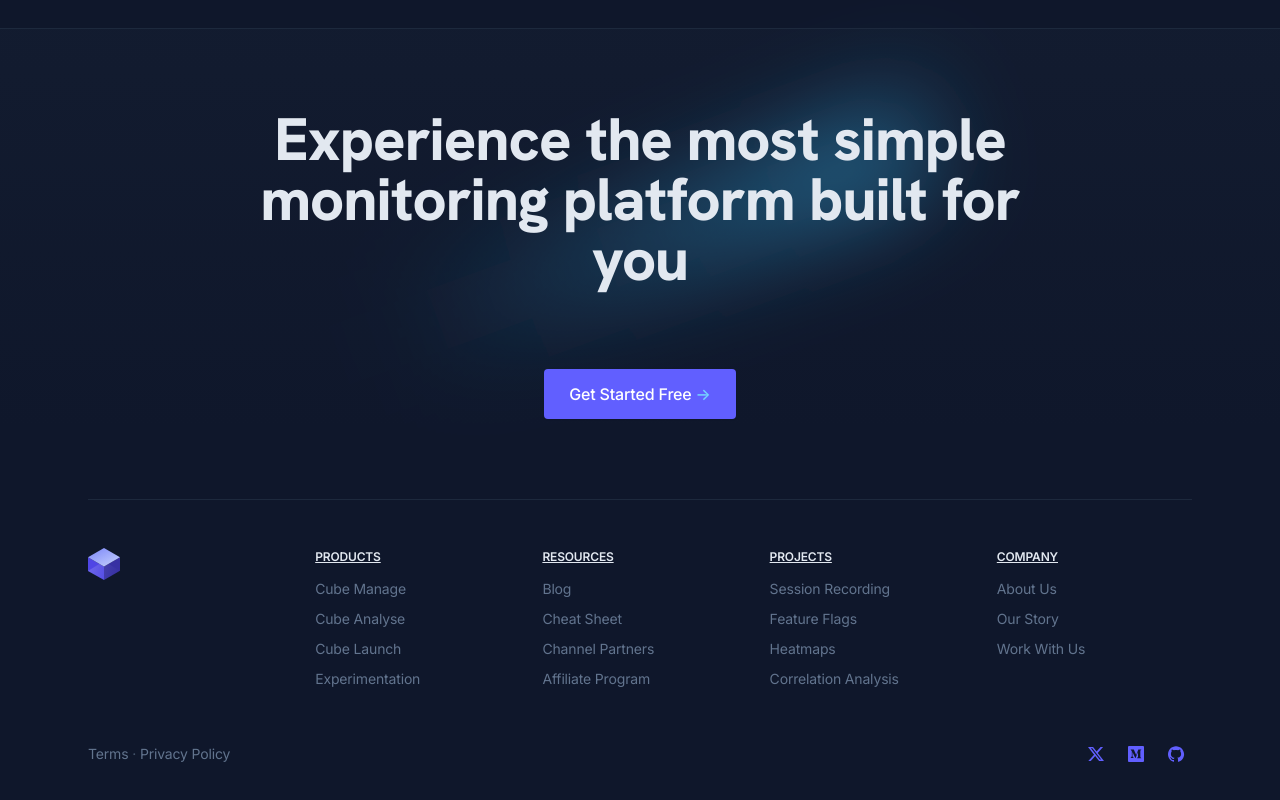
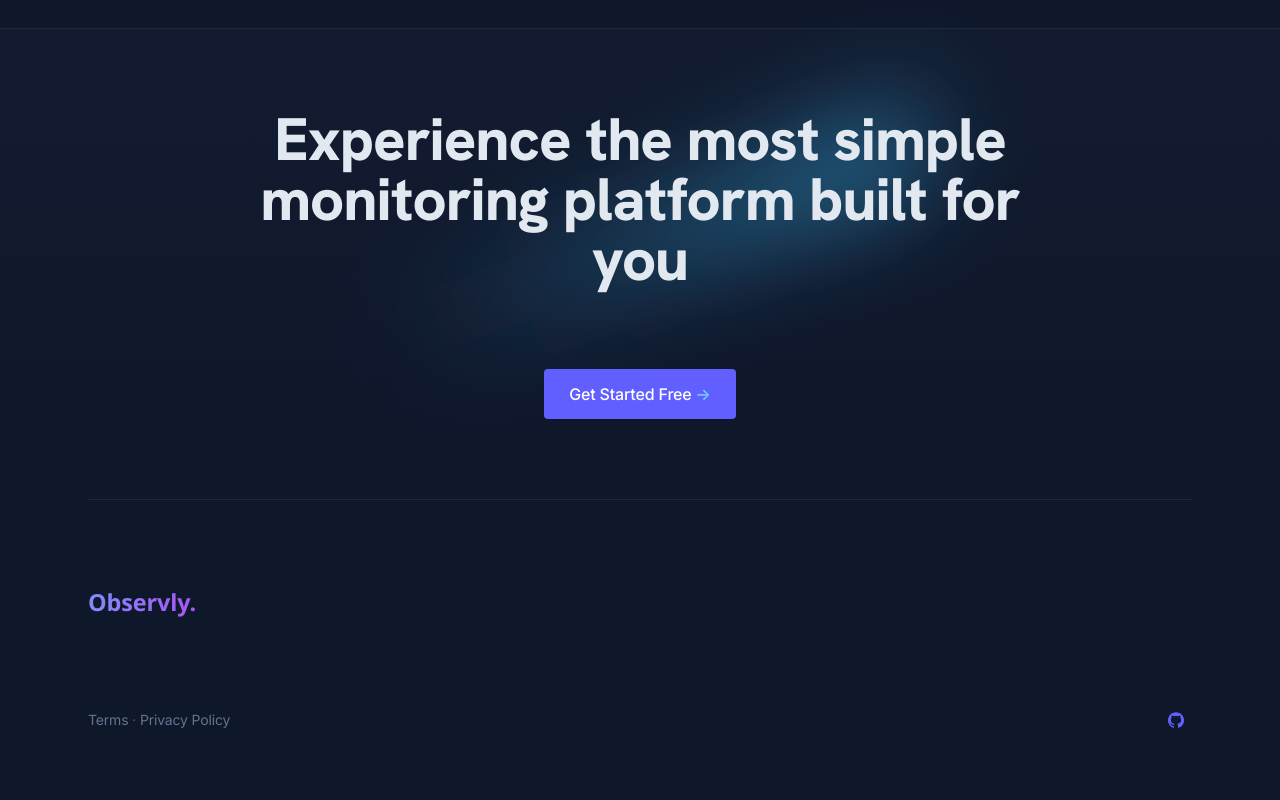
Before and after one commit to enumco/observly-website, a Next.js app: page / in a window 1280 px wide. Shown: the part 5750-6550 px from the top of the page. After the commit the page ends 6518 px from the top, so only its background shows below. Built offline with nearby package versions, Linux system fonts and the light colour scheme.

Commit message:
Remove footer

```diff
--- a/components/ui/footer.tsx
+++ b/components/ui/footer.tsx
@@ -9,30 +9,22 @@ export default function Footer() {
           {/* 1st block */}
           <div className="sm:col-span-12 lg:col-span-2 lg:max-w-xs">
             <div className="mb-2">
-              {/* Logo */}
-              <Link className="inline-flex" href="/" aria-label="Cruip">
-                <svg className="w-8 h-8" viewBox="0 0 32 32" xmlns="http://www.w3.org/2000/svg">
+              <Link className="flex items-center space-x-2" href="/" aria-label="Observly">
+                <svg width="300" height="100" viewBox="0 0 300 100" xmlns="http://www.w3.org/2000/svg">
                   <defs>
-                    <linearGradient x1="0%" y1="32.443%" x2="104.18%" y2="50%" id="flogo-a">
-                      <stop stopColor="#FFF" stopOpacity=".299" offset="0%" />
-                      <stop stopColor="#7587E4" stopOpacity="0" offset="100%" />
-                    </linearGradient>
-                    <linearGradient x1="18.591%" y1="0%" x2="100%" y2="100%" id="flogo-b">
-                      <stop stopColor="#818CF8" offset="0%" />
-                      <stop stopColor="#C7D2FE" offset="100%" />
+                    <linearGradient id="gradientText" x1="0%" y1="0%" x2="100%" y2="0%">
+                      <stop offset="0%" stopColor="#818cf8" />
+                      <stop offset="100%" stopColor="#a855f7" />
                     </linearGradient>
                   </defs>
-                  <g fill="none" fillRule="evenodd">
-                    <path fill="#3730A3" d="M16 18.5V32l15.999-9.25V9.25z" />
-                    <path fill="#4F46E5" d="m0 23 16 9V18.501L0 9.251z" />
-                    <path fillOpacity=".64" fill="url(#flogo-a)" d="M16 13 0 23l16 9 16-9z" />
-                    <path fill="url(#flogo-b)" d="M16 0 0 9.25l16 9.25 15.999-9.25z" />
-                  </g>
+                  <text x="0" y="70" fontFamily="Segoe UI, sans-serif" fontSize="36" fontWeight="600" fill="url(#gradientText)">
+                    Observly.
+                  </text>
                 </svg>
               </Link>
             </div>
           </div>
-          {/* 2nd block */}
+          {/* 2nd block - commented out
           <div className="sm:col-span-6 md:col-span-3 lg:col-span-2">
             <h6 className="text-xs text-slate-200 font-semibold uppercase underline mb-3">Products</h6>
             <ul className="text-sm space-y-2">
@@ -58,7 +50,8 @@ export default function Footer() {
               </li>
             </ul>
           </div>
-          {/* 3rd block */}
+          */}
+          {/* 3rd block - commented out
           <div className="sm:col-span-6 md:col-span-3 lg:col-span-2">
             <h6 className="text-xs text-slate-200 font-semibold uppercase underline mb-3">Resources</h6>
             <ul className="text-sm space-y-2">
@@ -84,7 +77,8 @@ export default function Footer() {
               </li>
             </ul>
           </div>
-          {/* 4th block */}
+          */}
+          {/* 4th block - commented out
           <div className="sm:col-span-6 md:col-span-3 lg:col-span-2">
             <h6 className="text-xs text-slate-200 font-semibold uppercase underline mb-3">Projects</h6>
             <ul className="text-sm space-y-2">
@@ -110,7 +104,8 @@ export default function Footer() {
               </li>
             </ul>
           </div>
-          {/* 5th block */}
+          */}
+          {/* 5th block - commented out
           <div className="sm:col-span-6 md:col-span-3 lg:col-span-2">
             <h6 className="text-xs text-slate-200 font-semibold uppercase underline mb-3">Company</h6>
             <ul className="text-sm space-y-2">
@@ -131,37 +126,16 @@ export default function Footer() {
               </li>
             </ul>
           </div>
+          */}
         </div>
         {/* Bottom area */}
         <div className="md:flex md:items-center md:justify-between pb-4 md:pb-8">
           {/* Social links */}
           <ul className="flex mb-4 md:order-1 md:ml-4 md:mb-0">
-            <li>
-              <a
-                className="flex justify-center items-center text-indigo-500 hover:text-slate-300 transition duration-150 ease-in-out"
-                href="#0"
-                aria-label="Twitter"
-              >
-                <svg className="w-8 h-8 fill-current" viewBox="0 0 32 32" xmlns="http://www.w3.org/2000/svg">
-                  <path d="m13.063 9 3.495 4.475L20.601 9h2.454l-5.359 5.931L24 23h-4.938l-3.866-4.893L10.771 23H8.316l5.735-6.342L8 9h5.063Zm-.74 1.347h-1.457l8.875 11.232h1.36l-8.778-11.232Z" />
-                </svg>
-              </a>
-            </li>
             <li className="ml-2">
               <a
                 className="flex justify-center items-center text-indigo-500 hover:text-slate-300 transition duration-150 ease-in-out"
-                href="#0"
-                aria-label="Medium"
-              >
-                <svg className="w-8 h-8 fill-current" viewBox="0 0 32 32" xmlns="http://www.w3.org/2000/svg">
-                  <path d="M23 8H9a1 1 0 0 0-1 1v14a1 1 0 0 0 1 1h14a1 1 0 0 0 1-1V9a1 1 0 0 0-1-1Zm-1.708 3.791-.858.823a.251.251 0 0 0-.1.241V18.9a.251.251 0 0 0 .1.241l.838.823v.181h-4.215v-.181l.868-.843c.085-.085.085-.11.085-.241v-4.887l-2.41 6.131h-.329l-2.81-6.13V18.1a.567.567 0 0 0 .156.472l1.129 1.37v.181h-3.2v-.181l1.129-1.37a.547.547 0 0 0 .146-.472v-4.749a.416.416 0 0 0-.138-.351l-1-1.209v-.181H13.8l2.4 5.283 2.122-5.283h2.971l-.001.181Z" />
-                </svg>
-              </a>
-            </li>
-            <li className="ml-2">
-              <a
-                className="flex justify-center items-center text-indigo-500 hover:text-slate-300 transition duration-150 ease-in-out"
-                href="#0"
+                href="https://github.com/enumco"
                 aria-label="Github"
               >
                 <svg className="w-8 h-8 fill-current" viewBox="0 0 32 32" xmlns="http://www.w3.org/2000/svg">
```
